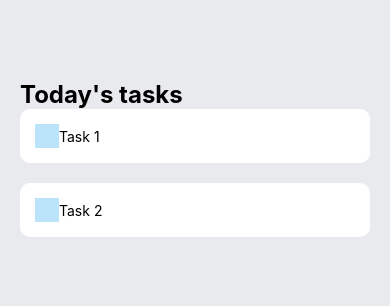
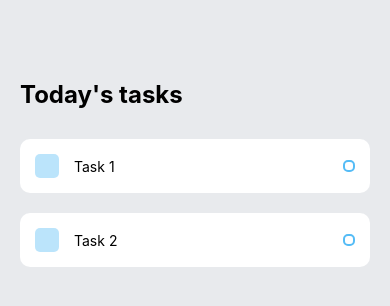
Before and after one commit to SHJoon/Todo-native, a React Native app: screen / in a window 390 px wide. Shown: the top 306 px of the page. Built offline with nearby package versions, Linux system fonts and the light colour scheme.

Commit message:
Add more styles to tasks

```diff
--- a/App.js
+++ b/App.js
@@ -32,5 +32,7 @@ const styles = StyleSheet.create({
     fontSize: 24,
     fontWeight: "bold",
   },
-  items: {},
+  items: {
+    marginTop: 30,
+  },
 });
--- a/components/Task.js
+++ b/components/Task.js
@@ -39,9 +39,19 @@ const styles = StyleSheet.create({
     height: 24,
     backgroundColor: "#55BCF6",
     opacity: 0.4,
+    borderRadius: 5,
+    marginRight: 15,
   },
-  itemText: {},
-  circular: {},
+  itemText: {
+    maxWidth: "80%",
+  },
+  circular: {
+    width: 12,
+    height: 12,
+    borderColor: "#55BCF6",
+    borderWidth: 2,
+    borderRadius: 5,
+  },
 });
 
 export default Task;
```
